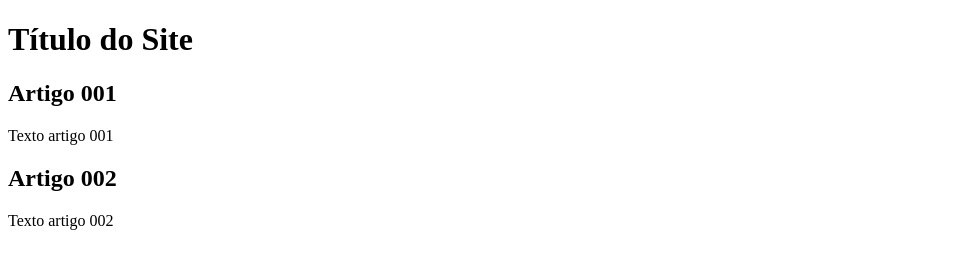
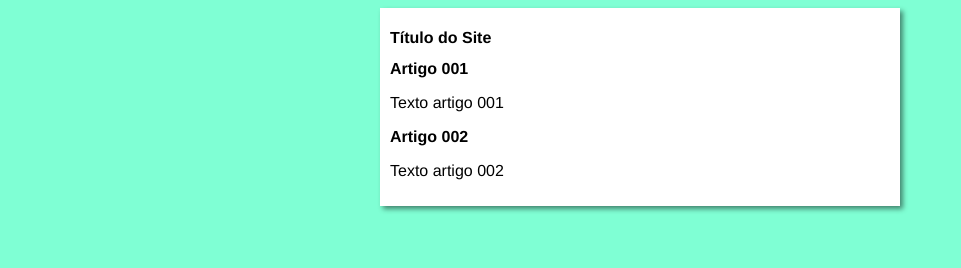
Before and after one commit to leonardocardoso1/projeto-site, a plain HTML site: page index.html in a window 1280 px wide. Shown: the whole page, without its empty margins (0-961 px from the left). Drawn offline with Linux system fonts and the light colour scheme.

Commit message:
iniciei o design

```diff
--- /dev/null
+++ b/estilos/style.css
@@ -0,0 +1,17 @@
+* {
+    font-family: Helvetica, Arial;
+    font-size: 16px;
+
+}
+
+body {
+    background-color: aquamarine;
+}
+
+main {
+    background-color: white;
+    width: 500px;
+    margin: auto;
+    padding: 10px;
+    box-shadow: 3px 3px 5px rgba(0, 0, 0, 0.473);
+}
--- a/index.html
+++ b/index.html
@@ -5,6 +5,7 @@
     <meta charset="UTF-8">
     <meta name="viewport" content="width=device-width, initial-scale=1.0">
     <title>Título do site</title>
+    <link rel="stylesheet" href="estilos/style.css">
 </head>
 
 <body>
```
